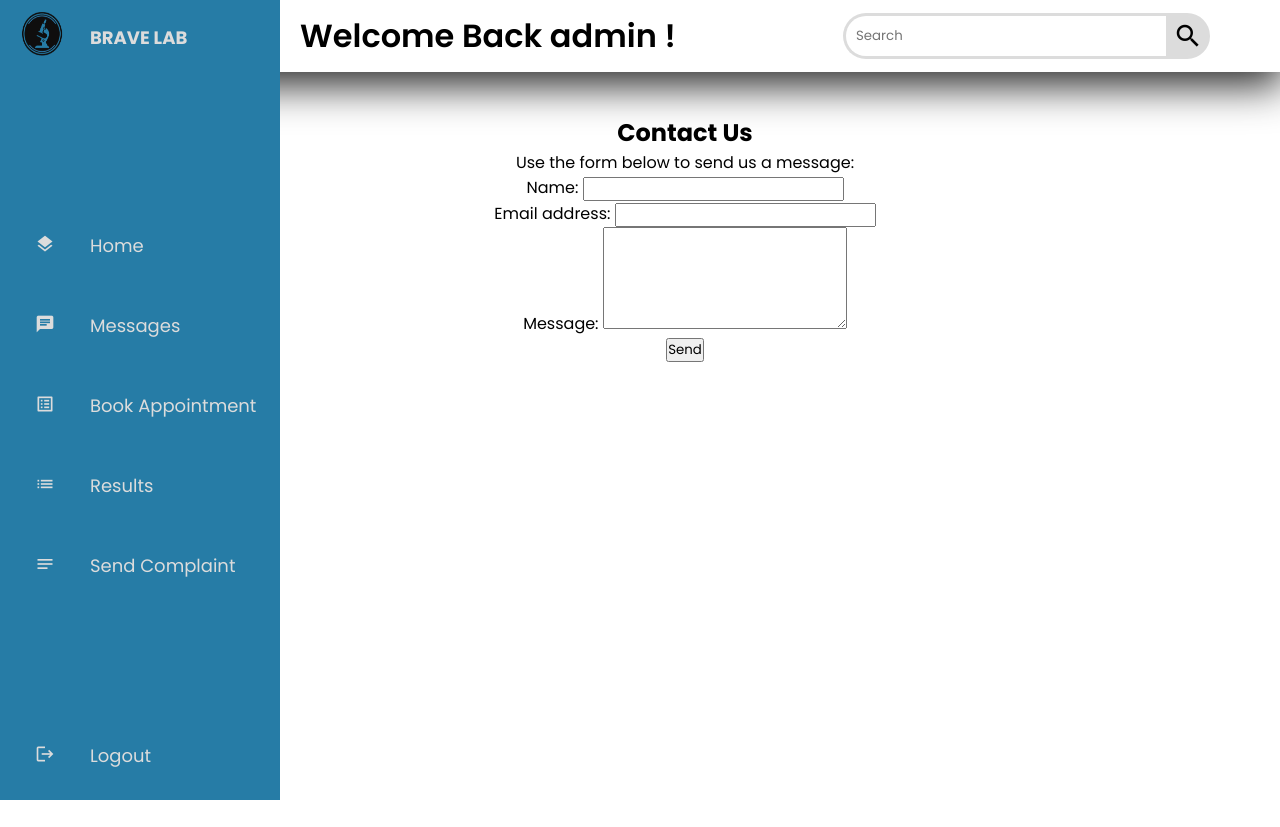
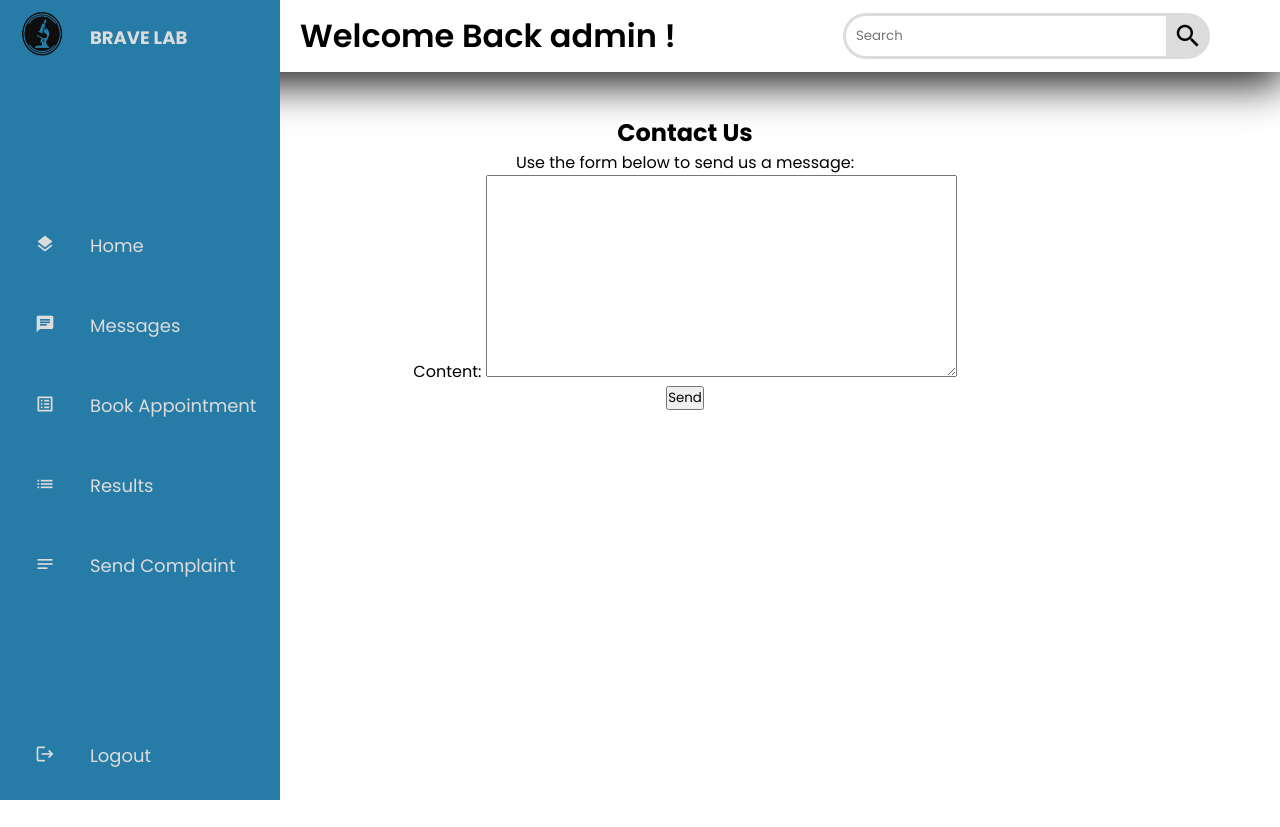
Before and after one commit to AdemBendjama/Brave-Lab, a Django app: page /client/contact/ in a window 1280 px wide. Run offline with Django 4.2, Linux system fonts and the light colour scheme; a user stored in the database is signed in.

Commit message:
add contact us page logic and form
Configure email sending mechanic, create first working draft of contact us page allowing users to send messeges to the main company email

```diff
--- /dev/null
+++ b/client/forms.py
@@ -0,0 +1,4 @@
+from django import forms
+
+class ClientContactForm(forms.Form):
+    content = forms.CharField(widget=forms.Textarea)
--- a/client/templates/client/profile/contact.html
+++ b/client/templates/client/profile/contact.html
@@ -13,18 +13,7 @@
         <form method="post" >
             {% comment %} action="{% url 'send_email' %}" {% endcomment %}
             {% csrf_token %}
-            <div class="form-group">
-                <label for="name">Name:</label>
-                <input type="text" class="form-control" id="name" name="name" required>
-            </div>
-            <div class="form-group">
-                <label for="email">Email address:</label>
-                <input type="email" class="form-control" id="email" name="email" required>
-            </div>
-            <div class="form-group">
-                <label for="message">Message:</label>
-                <textarea class="form-control" id="message" name="message" rows="5" required></textarea>
-            </div>
+            {{ form.as_div}}
             <button type="submit" class="btn btn-primary">Send</button>
         </form>
     </div>
--- a/client/views.py
+++ b/client/views.py
@@ -1,7 +1,12 @@
 from django.shortcuts import render ,redirect
+from django.core.mail import send_mail
 from django.contrib.auth.decorators import login_required , permission_required
 
+from brave_lab_project.settings import EMAIL_HOST_USER
+from .forms import ClientContactForm
+
 # Create your views here.
+
 
 @login_required
 @permission_required('client.view_client', raise_exception=True)
@@ -19,7 +24,21 @@ def client_help(request):
 @permission_required('client.view_client', raise_exception=True)
 def client_contact(request):
 
-    return render(request,'client/profile/contact.html')
+    if request.method == 'POST':
+        form = ClientContactForm(request.POST)
+
+        if form.is_valid():
+            content = form.cleaned_data["content"]
+            send_mail("hello World",content ,EMAIL_HOST_USER,["bravelaboratory2023@gmail.com"])
+            return redirect('client')
+    else:
+        form = ClientContactForm()
+
+    context = {
+        'form':form,
+    }
+
+    return render(request,'client/profile/contact.html',context)
 
 @login_required
 @permission_required('client.view_client', raise_exception=True)
```
Also changed, not shown: db.sqlite3.
